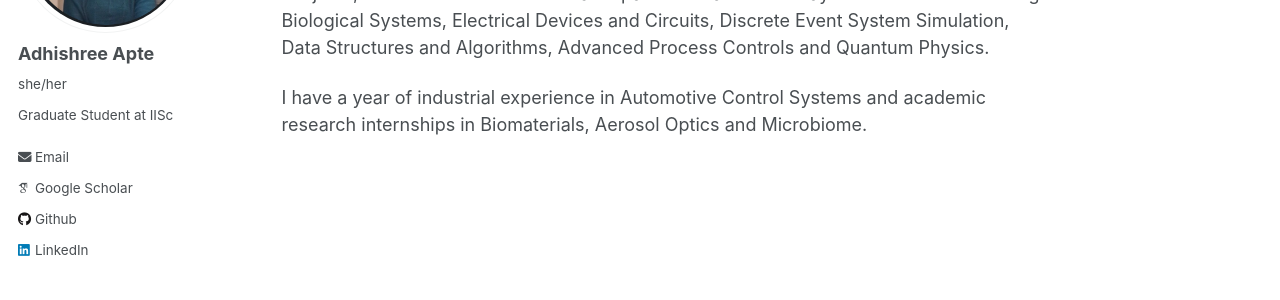
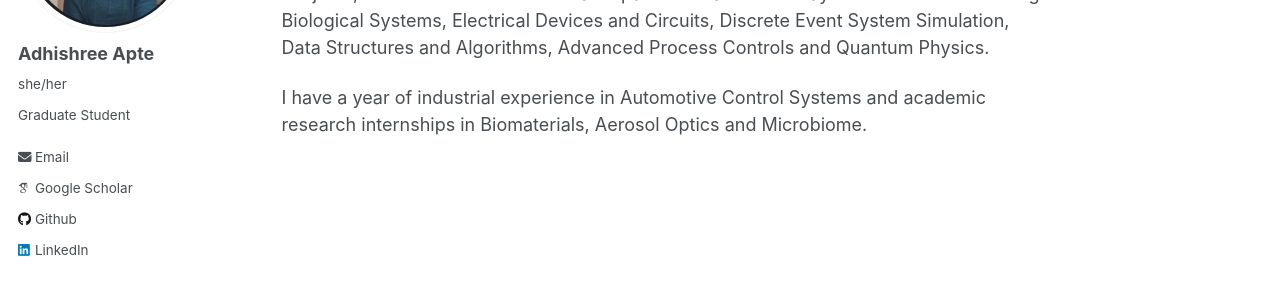
Before and after one commit to adhishreeapte/adhishreeapte.github.io, a Jekyll site: the page built from _pages/about.md, in a window 1280 px wide. Shown: the part 246-546 px from the top of the page. Built offline with Jekyll 4.4.1, drawn with Linux system fonts in a browser that asks for light colours; some web fonts are replaced.

Commit message:
Update _config.yml

```diff
--- a/_config.yml
+++ b/_config.yml
@@ -24,7 +24,7 @@ author:
   avatar           : "bio-photo.jpg"
   name             : "Adhishree Apte"
   pronouns         : "she/her"
-  bio              : "Graduate Student at IISc"
+  bio              : "Graduate Student"
   email            : "apteadhishree@gmail.com"
 
   # Academic websites
```
